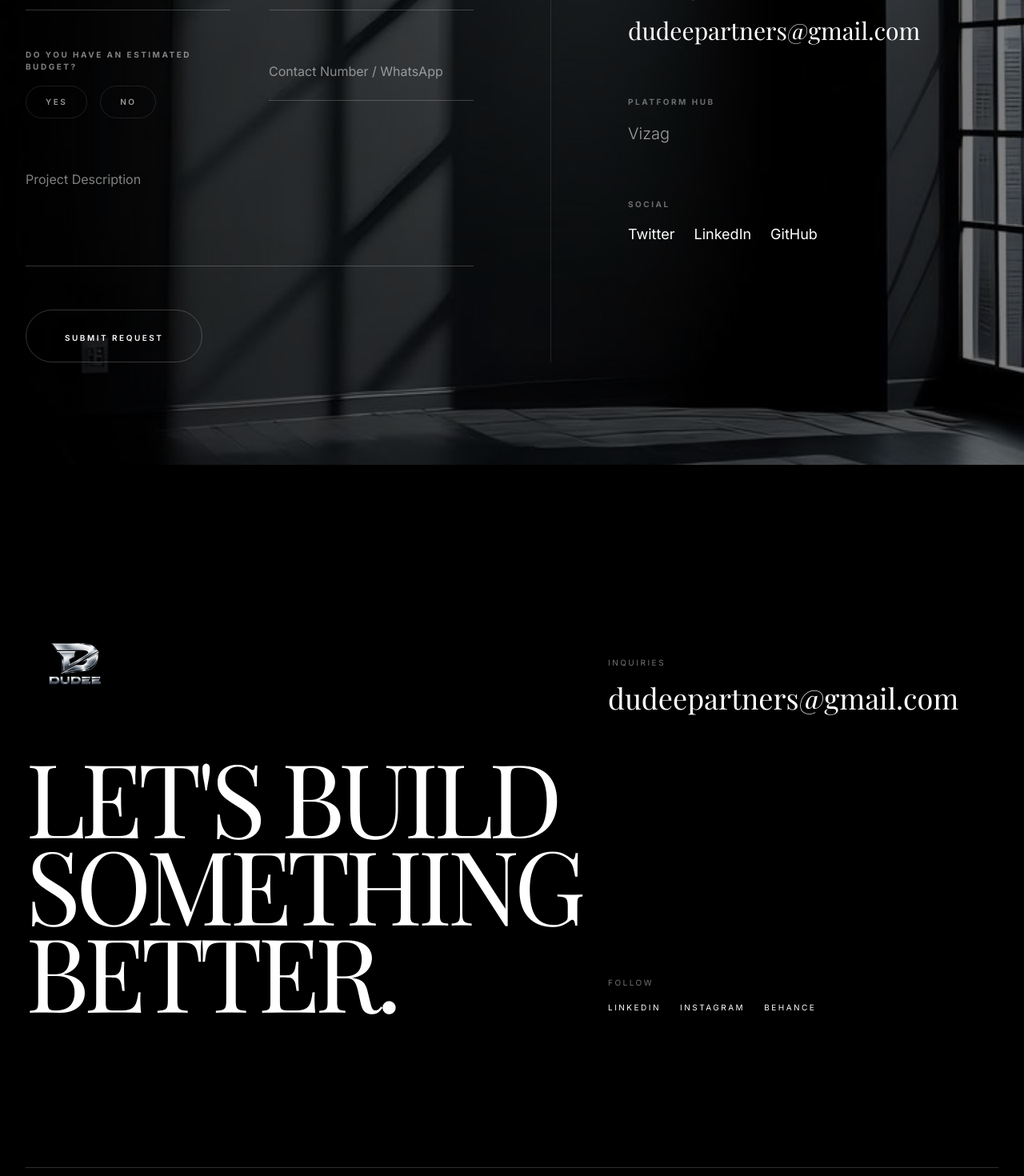
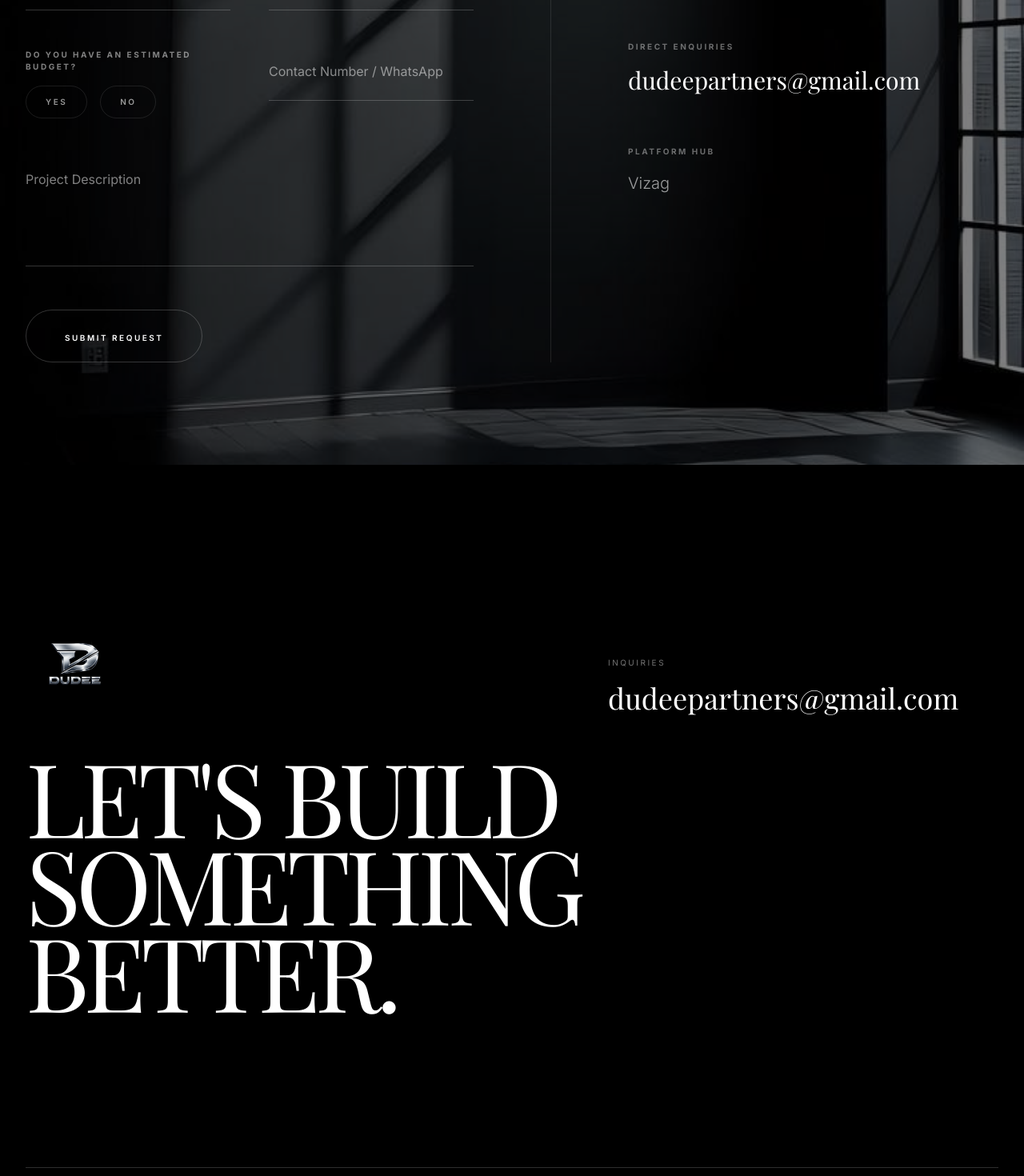
Before and after one commit to MDJ1209/SM2, a Next.js app: page /contact in a window 1280 px wide. Shown: the part 880-2350 px from the top of the page at 80% size. Built offline with nearby package versions, Linux system fonts and the light colour scheme; a web font is replaced by a local one.

Commit message:
Optimize performance and adjust navbar logo

```diff
--- a/src/app/contact/page.tsx
+++ b/src/app/contact/page.tsx
@@ -264,20 +264,11 @@ export default function ContactPage() {
               <a href="mailto:dudeepartners@gmail.com" className="text-3xl font-serif text-white hover:italic transition-all duration-300 break-all">dudeepartners@gmail.com</a>
             </div>
 
-            <div className="mb-16">
+            <div>
               <h3 className="text-[10px] uppercase tracking-widest text-white/40 font-bold mb-4 block">Platform Hub</h3>
               <p className="text-xl font-light text-white/60 leading-relaxed">
                 Vizag
               </p>
-            </div>
-
-            <div>
-              <h3 className="text-[10px] uppercase tracking-widest text-white/40 font-bold mb-4 block">Social</h3>
-              <div className="flex gap-6">
-                <a href="#" className="text-lg text-white hover:text-white/70 transition-colors">Twitter</a>
-                <a href="#" className="text-lg text-white hover:text-white/70 transition-colors">LinkedIn</a>
-                <a href="#" className="text-lg text-white hover:text-white/70 transition-colors">GitHub</a>
-              </div>
             </div>
           </div>
         </section>
--- a/src/app/page.tsx
+++ b/src/app/page.tsx
@@ -1,11 +1,13 @@
+import dynamic from 'next/dynamic';
 import Image from "next/image";
 import Hero from "@/components/sections/Hero";
-import About from "@/components/sections/About";
-import Services from "@/components/sections/Services";
-import Portfolio from "@/components/sections/Portfolio";
-import Capabilities from "@/components/sections/Capabilities";
-import Manifesto from "@/components/sections/Manifesto";
-import Validation from "@/components/sections/Validation";
+
+const About = dynamic(() => import('@/components/sections/About'));
+const Services = dynamic(() => import('@/components/sections/Services'));
+const Portfolio = dynamic(() => import('@/components/sections/Portfolio'));
+const Capabilities = dynamic(() => import('@/components/sections/Capabilities'));
+const Manifesto = dynamic(() => import('@/components/sections/Manifesto'));
+const Validation = dynamic(() => import('@/components/sections/Validation'));
 
 export default function Home() {
   return (
--- a/src/components/layout/Footer.tsx
+++ b/src/components/layout/Footer.tsx
@@ -1,4 +1,5 @@
 import Link from 'next/link';
+import Image from 'next/image';
 
 export default function Footer() {
   return (
@@ -6,7 +7,7 @@ export default function Footer() {
       <div className="max-w-[1800px] mx-auto">
         <div className="grid grid-cols-12 gap-12 lg:gap-8 mb-24 lg:mb-48">
           <div className="col-span-12 lg:col-span-7">
-             <img src="/projects/logo.png" alt="DUDEE" className="h-20 md:h-32 w-auto object-contain mb-8 lg:mb-10" />
+             <Image src="/projects/logo.png" alt="DUDEE" width={400} height={128} className="h-20 md:h-32 w-auto object-contain mb-8 lg:mb-10" />
              <h2 className="text-5xl sm:text-6xl md:text-[8rem] font-serif leading-[0.85] tracking-tighter" data-purpose="footer-cta">
               LET&apos;S BUILD <br /> SOMETHING <br /> BETTER.
             </h2>
@@ -18,16 +19,7 @@ export default function Footer() {
                 dudeepartners@gmail.com
               </a>
             </div>
-            <div className="mt-16 lg:mt-24 flex gap-8">
-              <div>
-                <span className="text-[10px] uppercase tracking-widest text-neutral-500 mb-4 block">Follow</span>
-                <div className="flex gap-6 text-[10px] uppercase tracking-widest">
-                  <Link className="hover:text-neutral-400 transition-colors" href="#">LinkedIn</Link>
-                  <Link className="hover:text-neutral-400 transition-colors" href="#">Instagram</Link>
-                  <Link className="hover:text-neutral-400 transition-colors" href="#">Behance</Link>
-                </div>
-              </div>
-            </div>
+
           </div>
         </div>
         <div className="editorial-hr opacity-20 mb-8"></div>
--- a/src/components/layout/Navbar.tsx
+++ b/src/components/layout/Navbar.tsx
@@ -2,6 +2,7 @@
 
 import { useState } from 'react';
 import Link from 'next/link';
+import Image from 'next/image';
 import { motion, AnimatePresence } from 'framer-motion';
 
 export default function Navbar() {
@@ -54,7 +55,7 @@ export default function Navbar() {
       <nav className="fixed top-0 left-0 w-full z-50 bg-black/40 backdrop-blur-xl border-b border-white/10 shadow-[0_4px_30px_rgba(0,0,0,0.15)]">
         <div className="max-w-[1800px] mx-auto px-4 md:px-8 py-2 lg:py-3 flex justify-between items-center">
           <Link href="/" className="text-xl font-bold tracking-tighter text-white drop-shadow-sm z-50 flex items-center" data-purpose="logo" onClick={closeMenu}>
-            <img src="/projects/logo.png" alt="DUDEE" className="h-8 sm:h-10 md:h-12 w-auto object-contain scale-[1.8] sm:scale-[2] md:scale-[2.2] origin-left" />
+            <Image src="/projects/logo.png" alt="DUDEE" width={240} height={80} priority className="h-8 sm:h-10 md:h-12 w-auto object-contain scale-[1.8] sm:scale-[2] md:scale-[2.2] origin-left md:translate-y-1 lg:translate-y-1.5" />
           </Link>
           <div className="hidden md:flex gap-12 text-[10px] uppercase tracking-widest font-semibold text-white/90">
             {menuLinks.map((link) => (
--- a/src/components/ui/BudgetLock.tsx
+++ b/src/components/ui/BudgetLock.tsx
@@ -59,13 +59,12 @@ export default function BudgetLock({ value, onChange }: BudgetLockProps) {
     <div className="flex flex-col items-center space-y-6 select-none bg-[#0a0a0a]/30 border border-white/5 rounded-3xl p-6 md:p-8 backdrop-blur-sm shadow-2xl md:scale-[1.15] lg:scale-[1.25] md:origin-top w-full max-w-[340px] mx-auto mt-4 mb-8 md:mb-20">
       <div className="flex items-center justify-between w-full px-2">
         <span className="text-[9px] uppercase tracking-[0.25em] text-white/50 font-bold">
-          Estimated Budget (INR Only)
+          Enter Your Budget Above (INR Only)
         </span>
-        <span className={`text-[8px] font-bold uppercase tracking-widest px-2.5 py-1 rounded-full transition-colors flex items-center gap-1.5 ${
-          isActive
+        <span className={`text-[8px] font-bold uppercase tracking-widest px-2.5 py-1 rounded-full transition-colors flex items-center gap-1.5 ${isActive
             ? 'bg-[#d4af37]/10 border border-[#d4af37]/20 text-[#d4af37]'
             : 'bg-red-500/10 border border-red-500/20 text-red-500'
-        }`}>
+          }`}>
           {!isActive && <span className="w-1.5 h-1.5 rounded-full bg-red-500 animate-pulse" />}
           {isActive ? 'Active' : 'Inactive'}
         </span>
```
